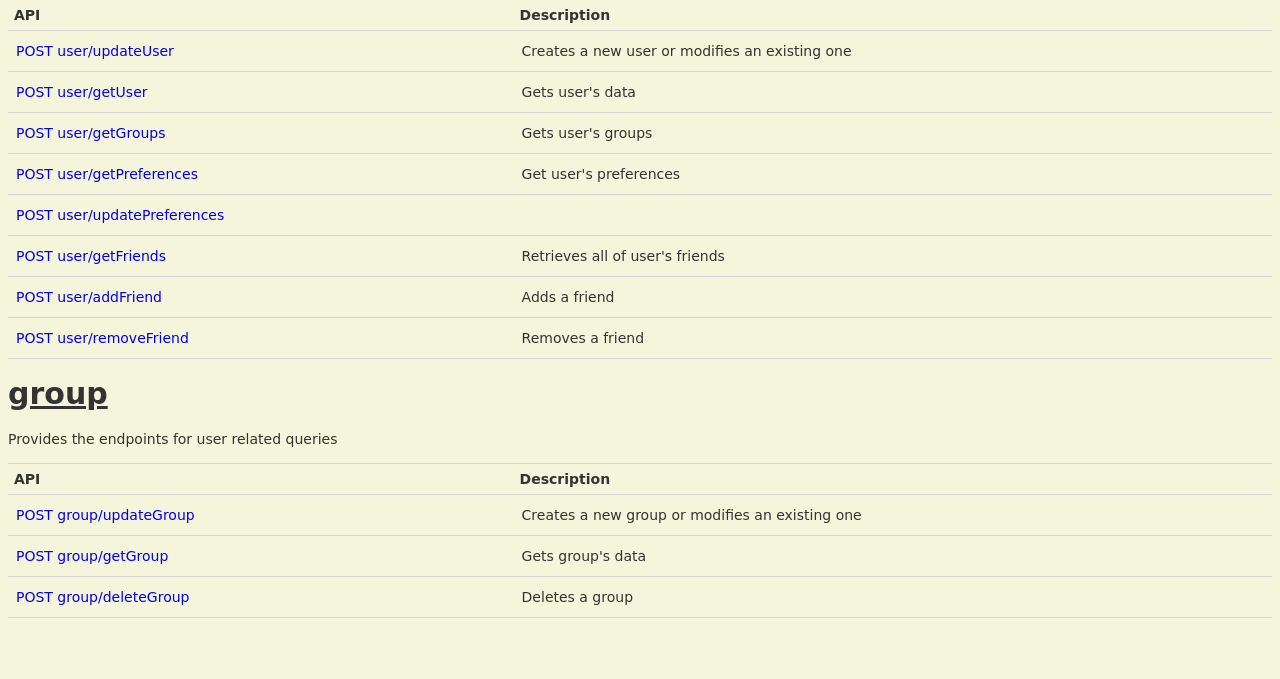
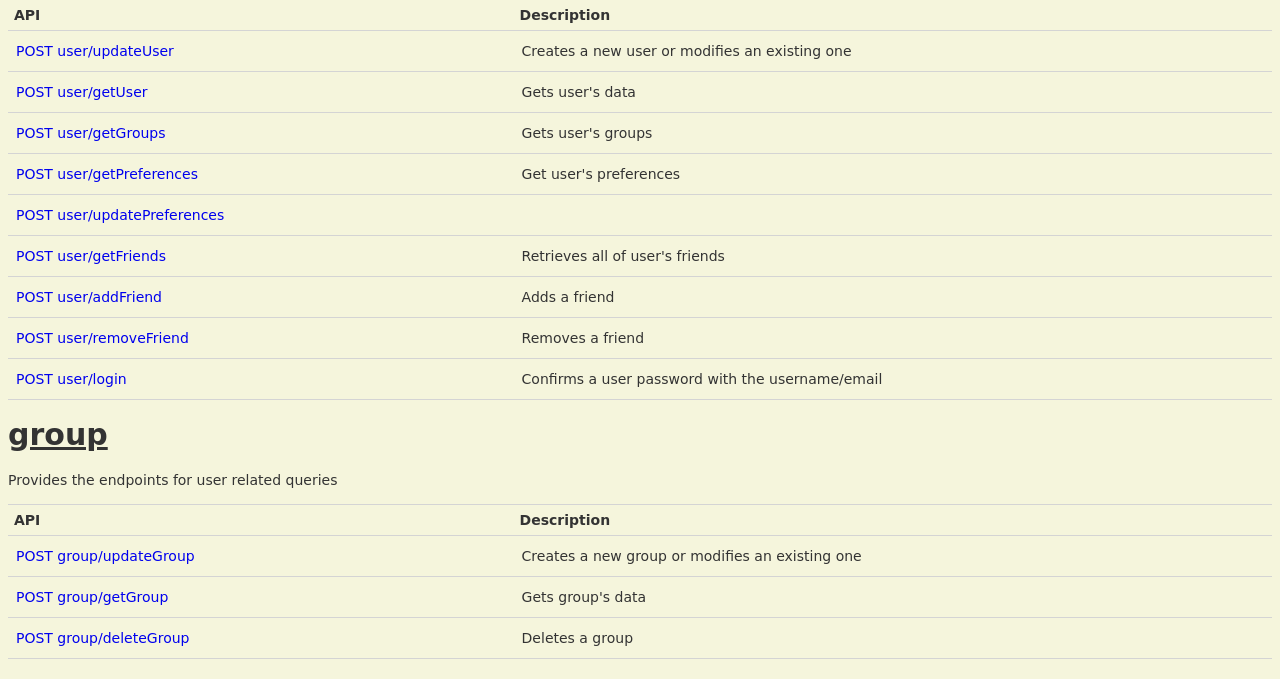
Before and after one commit to mcclainandrew/lunchrollServer, a Flask app: page / in a window 1280 px wide. Shown: the part 478-1157 px from the top of the page. Before the commit the page ends 1096 px from the top, so only its background shows below. Run offline with Flask 2, Linux system fonts and the light colour scheme.

Commit message:
added login api page

```diff
--- a/app/templates/apihelp.html
+++ b/app/templates/apihelp.html
@@ -104,6 +104,12 @@
 				<p>Removes a friend</p>
 			</td>
 		</tr>
+	        <tr>
+			<td class="api-name"><a href="help/user/login">POST user/login</a></td>
+			<td class="api-documentation">
+				<p>Confirms a user password with the username/email</p>
+			</td>
+		</tr>
 	</tbody>
 </table>
 <h2 id="group">group</h2>
--- a/app/views.py
+++ b/app/views.py
@@ -3,22 +3,21 @@ from flask import render_template, g
 from services import user, group, admin
 from clientServices import client
 
-
-#Register client endpoints
+# Register client endpoints
 app.register_blueprint(client)
 
-#Register user endpoints
+# Register user endpoints
 app.register_blueprint(user)
 
-#Register group endpoints
+# Register group endpoints
 app.register_blueprint(group)
 
-#Register admin endpoints
+# Register admin endpoints
 app.register_blueprint(admin)
 
 
 ####################
-#Start Api Help Page
+# Start Api Help Page
 
 @app.route('/')
 @app.route('/index')
@@ -27,72 +26,92 @@ app.register_blueprint(admin)
 def help(name=None):
     return render_template("apihelp.html", name=name)
 
+
 @app.route('/help/client/suggest')
 @app.route('/help/client/suggest/<name>')
 def helpClientSuggest(name=None):
     return render_template("client/suggest.html", name=name)
+
 
 @app.route('/help/client/search')
 @app.route('/help/client/search/<name>')
 def helpClientSearch(name=None):
     return render_template("client/search.html", name=name)
 
+
 @app.route('/help/user/updateUser')
 @app.route('/help/user/updateUser/<name>')
 def helpUserUpdateUser(name=None):
     return render_template("user/updateUser.html", name=name)
+
 
 @app.route('/help/user/getUser')
 @app.route('/help/user/getUser/<name>')
 def helpUserGetUser(name=None):
     return render_template("user/getUser.html", name=name)
 
+
 @app.route('/help/user/getGroups')
 @app.route('/help/user/getGroups/<name>')
 def helpUserGetGroups(name=None):
     return render_template("user/getGroups.html", name=name)
+
 
 @app.route('/help/user/getPreferences')
 @app.route('/help/user/getPreferences/<name>')
 def helpUserGetPreferences(name=None):
     return render_template("user/getPreferences.html", name=name)
 
+
 @app.route('/help/user/updatePreferences')
 @app.route('/help/user/updatePreferences/<name>')
 def helpUserUpdatePreferences(name=None):
     return render_template("user/updatePreferences.html", name=name)
+
 
 @app.route('/help/user/getFriends')
 @app.route('/help/user/getFriends/<name>')
 def helpUserGetFriends(name=None):
     return render_template("user/getFriends.html", name=name)
 
+
 @app.route('/help/user/addFriend')
 @app.route('/help/user/addFriend/<name>')
 def helpUserAddFriend(name=None):
     return render_template("user/addFriend.html", name=name)
+
 
 @app.route('/help/user/removeFriend')
 @app.route('/help/user/removeFriend/<name>')
 def helpUserRemoveFriend(name=None):
     return render_template("user/removeFriend.html", name=name)
 
+
+@app.route('/help/user/login')
+@app.route('/help/user/login/<name>')
+def helpUserLogin(name=None):
+    return render_template("user/login.html", name=name)
+
+
 @app.route('/help/group/getGroup')
 @app.route('/help/group/getGroup/<name>')
 def helpGroupGetGroup(name=None):
     return render_template("group/getGroup.html", name=name)
+
 
 @app.route('/help/group/updateGroup')
 @app.route('/help/group/updateGroup/<name>')
 def helpGroupUpdateGroup(name=None):
     return render_template("group/updateGroup.html", name=name)
 
+
 @app.route('/help/group/deleteGroup')
 @app.route('/help/group/deleteGroup/<name>')
 def helpGroupDeleteGroup(name=None):
     return render_template("group/deleteGroup.html", name=name)
 
-#End Api Help Page
+
+# End Api Help Page
 ###################
 
 @app.teardown_appcontext
```
Also changed, not shown: app/templates/user/login.html (+4 -7 lines).
